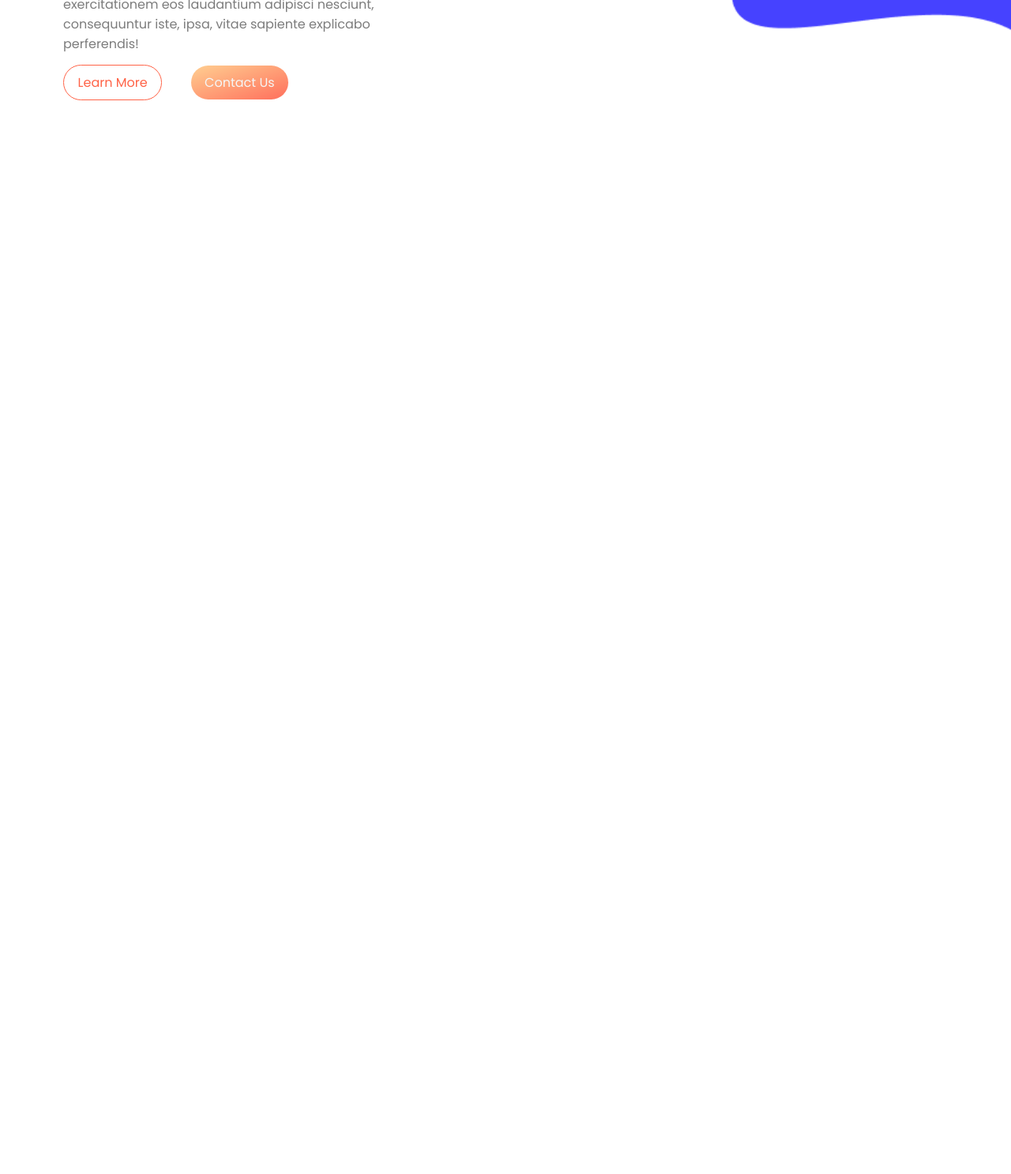
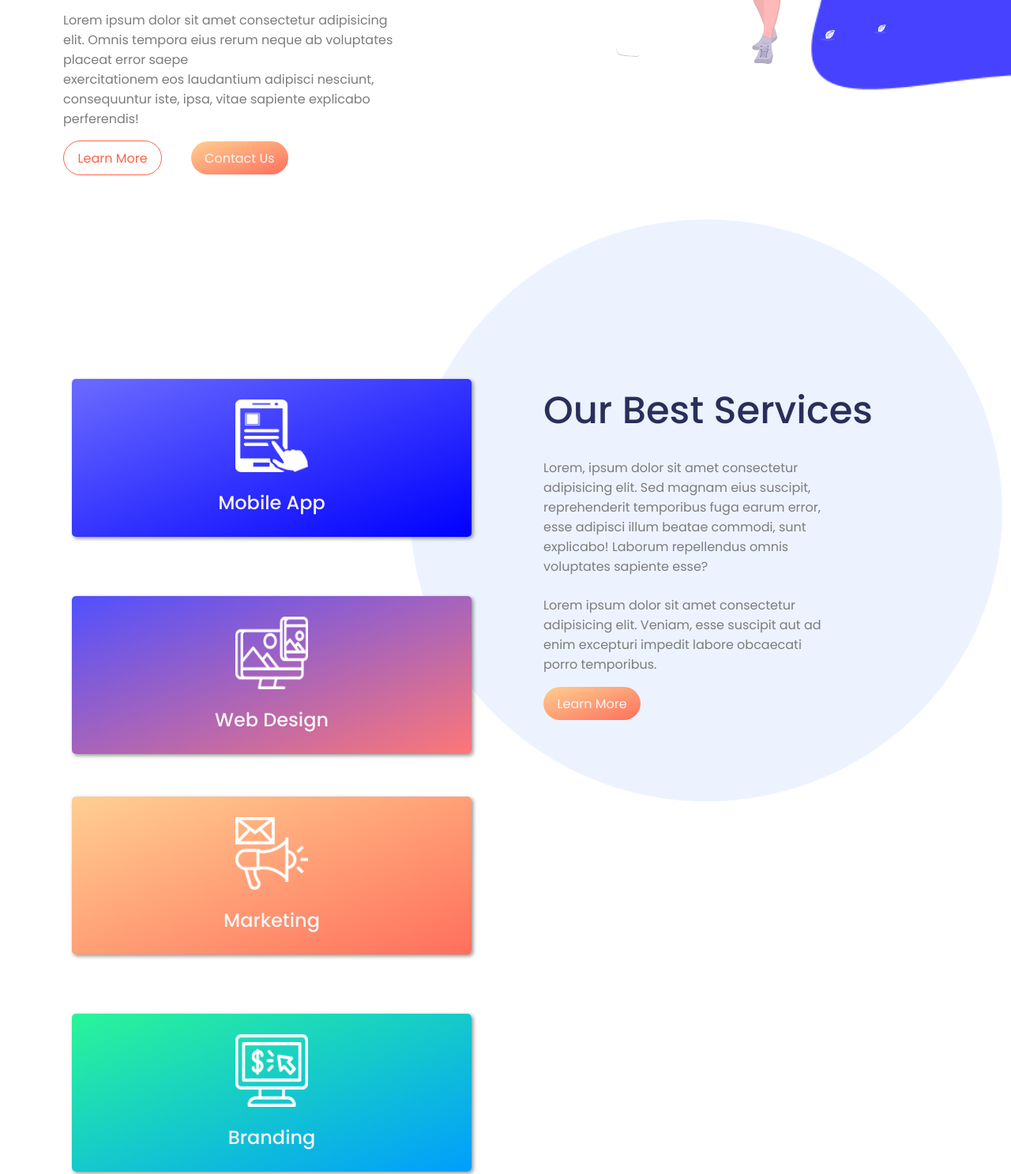
Before and after one commit to mohsenzn/Tech-Bees, a plain HTML site: page index.html in a window 1280 px wide. Shown: the part 673-2160 px from the top of the page at 79% size. Before the commit the page ends 870 px from the top, so only its background shows below. Drawn offline with Linux system fonts and the light colour scheme.

Commit message:
compelete servies

```diff
--- a/assets/css/style.css
+++ b/assets/css/style.css
@@ -8,12 +8,13 @@
   --first-color: #069c54;
   --first-color-alt: #048654;
   --title-color: #292f59;
-  --title-color2:#4642FF;
+  --title-color2: #4642ff;
   --text-color: #7c7c7c;
+  --darkGrey: #2f4f4f;
   --body-color: #fbfefd;
   --container-color: #fff;
   --mainWhite: #f5f5f5;
-  --tomatoColor:#ff6347;
+  --tomatoColor: #ff6347;
   /*  Gradient colors  */
   --gradient-1: linear-gradient(to bottom right, rgb(107, 107, 255), blue);
   --gradient-2: linear-gradient(
@@ -93,11 +94,11 @@ ul {
 /* button */
 .cta {
   padding: 0.6rem 1.1rem;
-    background:var(--gradient-3);
+  background: var(--gradient-3);
   border-radius: 50px;
-    transition: .7s;
+  transition: 0.7s;
 }
-.cta:hover{
+.cta:hover {
   background: linear-gradient(
     to bottom right,
     rgb(255, 111, 92),
@@ -105,14 +106,14 @@ ul {
   );
 }
 .btn {
-    padding:0.6rem 1.1rem;
+  padding: 0.6rem 1.1rem;
   border: 1px solid var(--tomatoColor);
   border-radius: 50px;
   color: var(--tomatoColor);
   margin-right: 2rem;
-    transition: 1s ;
+  transition: 1s;
 }
-.btn:hover{
+.btn:hover {
   background: var(--gradient-3);
   border: none;
   color: var(--mainWhite);
@@ -126,8 +127,6 @@ header {
   object-fit: contain;
 }
 .navbar {
-  position: fixed;
-  top: 0;
   display: flex;
   justify-content: space-between;
   align-items: center;
@@ -152,11 +151,12 @@ header {
   align-items: center;
   padding-top: 5rem;
 }
-.header__content,.hero__img{
+.header__content,
+.hero__img {
   flex-basis: 50%;
   padding: 5rem;
 }
-.hero__img img{
+.hero__img img {
   margin-left: 5rem;
 }
 .header__content h1 {
@@ -170,5 +170,93 @@ header {
 }
 .header__content p {
   margin-bottom: var(--mb-3);
-    font-size:var(--normal-font-size)
+  font-size: var(--normal-font-size);
 }
+/*========== Services ==========*/
+.services {
+  /* flex-basis: 60%; */
+  margin-top: 6rem;
+}
+.container {
+  padding: 3rem;
+  display: flex;
+}
+.grid-wrapper,
+.services__content {
+  flex-basis: 50%;
+}
+.grid-wrapper {
+  display: grid;
+  grid-template-columns: repeat(auto-fit, minmax(250px, auto));
+  grid-gap: 2em;
+  padding: 2rem;
+}
+.grid-box {
+  margin: 0.7rem;
+  height: 200px;
+  padding: 2rem;
+  text-align: center;
+  box-shadow: 2px 2px 5px rgba(0, 0, 0, 0.438);
+  border-radius: 5px;
+}
+.grid-box img {
+  width: 80px;
+  height: 80px;
+  margin-bottom: 20px;
+  animation: scaleUp 6s ease-in-out infinite;
+
+}
+.grid-box h1 {
+  color: var(--mainWhite);
+  font-weight: var(--font-medium);
+}
+.mobileapp {
+  background: var(--gradient-1);
+}
+.webdesign {
+  background: var(--gradient-2);
+  margin-top: var(--mb-4);
+}
+.marketing {
+  background: var(--gradient-3);
+}
+.branding {
+  background: var(--gradient-4);
+  margin-top: var(--mb-4);
+
+}
+.services__content {
+  padding: 3rem;
+  position: relative;
+}
+.services__content h1 {
+  font-size: 6vmin;
+  margin-bottom: var(--mb-3);
+  text-transform: capitalize;
+  font-weight: 500;
+}
+.services__content p {
+  padding-right: 9rem;
+  margin-bottom: var(--mb-3);
+}
+.circle img {
+  position: absolute;
+  top: -10%;
+  left: -12%;
+  width: 650px;
+  z-index: -2;
+  animation: scaleUp 6s ease-in-out infinite;
+
+}
+/* animation */
+@keyframes scaleUp{
+    0%{
+        transform:scale(1.2)
+    }
+    50%{
+        transform:scale(1)
+    }
+    100%{
+        transform:scale(1.2)
+    }
+}
--- a/index.html
+++ b/index.html
@@ -35,7 +35,7 @@
           <h1>We Are start up creative agency</h1>
           <p>
             Lorem ipsum dolor sit amet consectetur adipisicing elit. Omnis
-            tempora eius rerum neque ab voluptates placeat error saepe <br>
+            tempora eius rerum neque ab voluptates placeat error saepe <br />
             exercitationem eos laudantium adipisci nesciunt, consequuntur iste,
             ipsa, vitae sapiente explicabo perferendis!
           </p>
@@ -43,10 +43,51 @@
           <a href="#" class="cta">Contact Us</a>
         </div>
         <div class="hero__img">
-            <img src="assets/images/hero-img.svg" alt="">
+          <img src="assets/images/hero-img.svg" alt="" />
         </div>
       </div>
     </header>
+    <!-- services -->
+    <section class="services">
+      <div class="container">
+        <div class="grid-wrapper">
+          <div class="grid-box mobileapp">
+              <img src="assets/images/mobileapp.png" alt="">
+              <h1>Mobile App</h1>
+          </div>
+          <div class="grid-box webdesign">
+            <img src="assets/images/webdesign.png" alt="">
+            <h1>Web Design</h1>
+          </div>
+          <div class="grid-box marketing">
+            <img src="assets/images/marketing.png" alt="">
+            <h1>Marketing</h1>
+          </div>
+          <div class="grid-box branding">
+            <img src="assets/images/branding.png" alt="">
+            <h1>Branding</h1>
+          </div>
+        </div>
+        <div class="services__content">
+            <div class="circle">
+                <img src="assets/images/circle.svg" alt="">
+            </div>
+          <h1>Our best services</h1>
+          <p>
+            Lorem, ipsum dolor sit amet consectetur adipisicing elit. Sed magnam
+            eius suscipit, reprehenderit temporibus fuga earum error, esse
+            adipisci illum beatae commodi, sunt explicabo! Laborum repellendus
+            omnis voluptates sapiente esse?
+          </p>
+          <p>
+            Lorem ipsum dolor sit amet consectetur adipisicing elit. Veniam,
+            esse suscipit aut ad enim excepturi impedit labore obcaecati porro
+            temporibus.
+          </p>
+          <a href="#" class="cta">Learn More</a>
+        </div>
+      </div>
+    </section>
     <script src="assets/js/main.js"></script>
   </body>
 </html>
```
Lines whose indentation alone changed are shown as unchanged.
